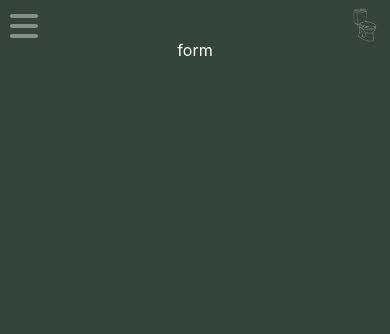
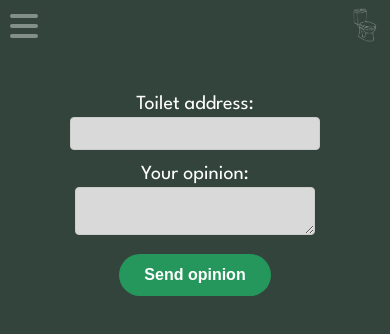
Before and after one commit to barbarakaluza/Toilet-app, a React (Create React App) app: page /youropinions in a window 390 px wide. Shown: the top 334 px of the page. Built offline with nearby package versions, Linux system fonts and the light colour scheme.

Commit message:
add opinion page

```diff
--- a/src/App.css
+++ b/src/App.css
@@ -6,6 +6,7 @@
 
 .App {
   text-align: center;
+  font-family: League Spartan;
 }
 
 html {
@@ -42,16 +43,6 @@ body {
     margin-right: 15px;
   }
 
-  .login-input {
-    border-radius: 50px;
-    background-color: #D9D9D9;
-    color: white;
-    font-style: League Spartan;
-    font-size: 12px;
-    padding: 8px;
-    margin: 5px;
-    border: 0;
-  }
   .login-input::placeholder{
     color: #ffffff;
     padding: 8px;
@@ -72,6 +63,7 @@ body {
   }
 
 .login-input {
+  width: 50%;
   border-radius: 50px;
   background-color: #D9D9D9;
   color: #ffffff;
@@ -194,4 +186,38 @@ body {
   height: 50px;
 }
 
+.opinion-form {
+  margin-top: 80px;
+  display: flex;
+  flex-direction: column;
+  align-items: center;
 }
+
+input, textarea {
+  background-color: #D9D9D9;
+  width: 80%;
+  padding: 8px;
+  margin-top: 4px;
+  border-radius: 4px;
+  border: 1px solid #ccc;
+}
+
+.label-opinion {
+  font-family: League Spartan;
+  font-size: 20px;
+  color: #ffffff;
+}
+
+.opinion-button {
+  border-radius: 50px;
+  border: 0;
+  padding: 12px;
+  padding-left: 25px;
+  padding-right: 25px;
+  background-color: #26975C;
+  color: #FFFFFF;
+  font-weight: bold;
+  font-size: 16px;
+}
+
+}
--- a/src/components/Opinions/OpinionForm.js
+++ b/src/components/Opinions/OpinionForm.js
@@ -1,11 +1,40 @@
-import React from "react";
+import React, { useState } from 'react';
+import OpinionButton from './OpinionButton';
 
-function OpinionForm() {
-    return (
-        <form className="opinion-form">
-            <p>form</p>
-        </form>
-    )
+const OpinionForm = () => {
+
+        const [address, setAddress] = useState('');
+        const [opinion, setOpinion] = useState('');
+
+        const handleSubmit = (event) => {
+          event.preventDefault();
+          // Tutaj możesz dodać logikę obsługi przesłania formularza
+          console.log('Adres:', address);
+          console.log('Opinia:', opinion);
+        };
+
+        return (
+          <form className='opinion-form' onSubmit={handleSubmit}>
+            <label className='label-opinion'>
+              Toilet address:
+              <input className='adress-input'
+                type="text"
+                value={address}
+                onChange={(event) => setAddress(event.target.value)}
+              />
+            </label>
+            <br />
+            <label className='label-opinion'>
+              Your opinion:
+              <textarea className='opinion-input'
+                value={opinion}
+                onChange={(event) => setOpinion(event.target.value)}
+              />
+            </label>
+            <br />
+          <OpinionButton />
+          </form>
+        );
 }
 
 export default OpinionForm;
```
